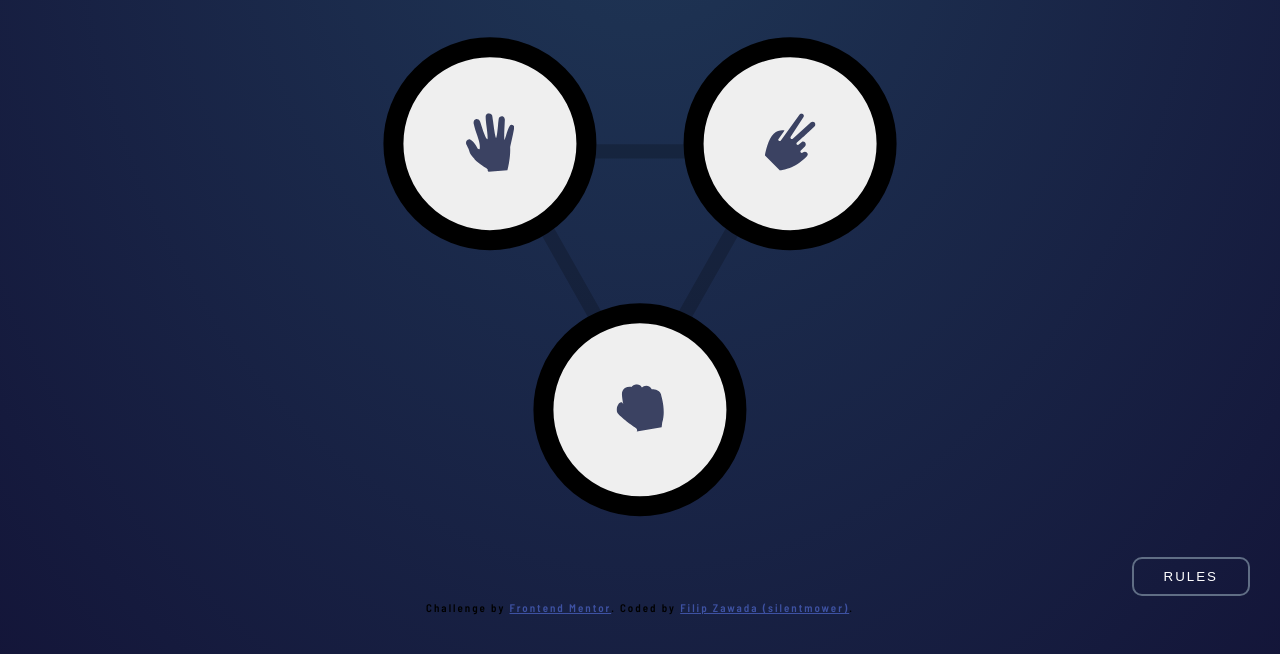
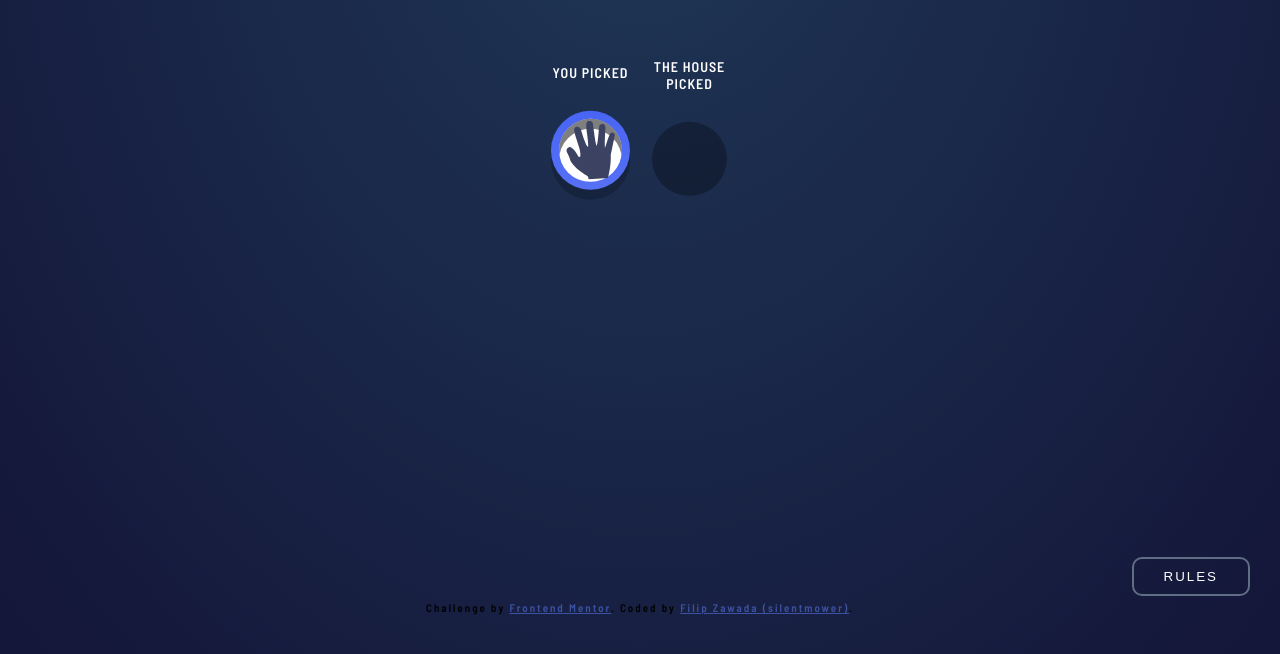
Before and after one commit to silentmower/Frontend-Mentor, a plain HTML site: page rock-paper-scissors-master/rock-paper-scissors-master/index.html in a window 1280 px wide. Shown: the part 186-840 px from the top of the page. Drawn offline with Linux system fonts and the light colour scheme.

Commit message:
added fight section

```diff
--- a/rock-paper-scissors-master/rock-paper-scissors-master/index.html
+++ b/rock-paper-scissors-master/rock-paper-scissors-master/index.html
@@ -22,16 +22,40 @@
   </header>
 
   <main>
-    <section class="game">
+
+    <!-- start menu -->
+    <!-- <section class="game">
       <button class="paperbtn">
-       <img src="./images/icon-paper.svg" alt="paper-icon">
+        <div class="btnimg">
+          <img src="./images/icon-paper.svg" alt="paper-icon">
+       </div>
       </button>
       <button class="scissorsbtn">
-       <img src="./images/icon-scissors.svg" alt="scissors-icon">
+        <div class="btnimg">
+          <img src="./images/icon-scissors.svg" alt="scissors-icon">
+        </div>
       </button>
       <button class="rockbtn">
-        <img src="./images/icon-rock.svg" alt="rock-icon">
+        <div class="btnimg">
+          <img src="./images/icon-rock.svg" alt="rock-icon">
+        </div>
        </button>
+    </section> -->
+
+  <!--  fight  -->
+    <section class="fight">
+     <div class="picked">
+        <span>YOU PICKED</span>
+        <button class="paperbtn">
+        <div class="btnimg">
+          <img src="./images/icon-paper.svg" alt="paper-icon">
+       </div>
+      </button>
+      </div>
+     <div class="picked">
+      <span>THE HOUSE PICKED</span>
+      <div class="placeholder"></div>
+    </div>
     </section>
 
 </main>
--- a/rock-paper-scissors-master/rock-paper-scissors-master/style.css
+++ b/rock-paper-scissors-master/rock-paper-scissors-master/style.css
@@ -4,6 +4,9 @@
 --textColor: hsl(229, 25%, 31%);
 --scoreColor: hsl(229, 64%, 46%);
 --borderColor: hsl(217, 16%, 45%);
+--scissorsGradient: hsl(39, 89%, 49%), hsl(40, 84%, 53%);
+--paperGradient: hsl(230, 89%, 62%), hsl(230, 89%, 65%);
+--rockGradient: hsl(349, 71%, 52%), hsl(349, 70%, 56%);
 }
 
 *{
@@ -59,7 +62,7 @@ main{
     margin: 0 auto;
     position: relative;
     padding-top: 150px;
-
+}
 section {
     position: absolute;
     top: 50%;
@@ -67,7 +70,7 @@ section {
     transform: translate(-50%, -50%);
 }
 
-}
+
 .game {
   aspect-ratio: 313 / 278;
     background-image: url("./images/bg-triangle.svg");
@@ -82,27 +85,118 @@ section {
     height: 80%;
     aspect-ratio: 1/1;
     border-radius: 50%;
-    border: 20px solid ;
+    border: none;
+    display: flex;
+    justify-content: center;
+    align-items: center;
+    box-shadow: inset 0px -10px 0px rgba(0, 0, 0, 0.5);
 }
 
 .paperbtn{
+        background: linear-gradient(var(--paperGradient));
+
+}
+
+.scissorsbtn{
+    background: linear-gradient(var(--scissorsGradient));
+}
+
+.rockbtn{
+    background: linear-gradient(var(--rockGradient));
+}
+
+
+
+.game .paperbtn{
     left: 0;
     top: 0;
     transform: translate(-50%, -50%);
 
 }
 
-.scissorsbtn{
+.game .scissorsbtn{
     right: 0;
     top: 0;
     transform: translate(50%, -50%);
 }
 
-.rockbtn{
+.game .rockbtn{
     bottom: 0;
     left: 50%;
     transform: translate(-50%, 50%);
 }
+
+.btnimg {
+    background-color: white;
+    height: 80%;
+    aspect-ratio: 1/1;
+    border-radius: 50%;
+    display: flex;
+    justify-content: center;
+    align-items: center;
+    box-shadow: inset 0px 10px 0px rgba(0, 0, 0, 0.5);
+}
+
+.game img {
+    width: 50%;
+}
+
+.fight {
+  display: flex;
+  justify-content: space-between;
+  align-items: center;
+  max-width: 600px;
+  margin: 0 auto;
+  padding: 0 auto;
+  color: white;
+  margin-top: -150px;
+}
+
+.picked {
+  display: flex;
+  flex-direction: column;
+  align-items: center;
+  gap: 30px;
+  flex: 1;
+  text-align: center;
+  justify-content: center;
+  padding: 0 auto;
+  width: 50%;
+}
+
+
+.fight button {
+  width: 80%;
+  aspect-ratio: 1/1;
+  border-radius: 50%;
+  border: none;
+  display: flex;
+  justify-content: center;
+  align-items: center;
+  box-shadow: 0px 10px 0px rgba(0, 0, 0, 0.2);
+}
+
+
+.picked span{
+    display: block;
+    width: 100%;
+    text-align: center;
+    font-size: 14px;
+    letter-spacing: 1px;
+}
+
+.placeholder {
+  width: 75%;
+  aspect-ratio: 1/1;
+  border-radius: 50%;
+  background: rgba(0, 0, 0, 0.3);
+}
+
+
+
+
+
+
 
 .rules{
    position: fixed;
@@ -125,6 +219,22 @@ section {
 
 
 
+
+
+
+
+
+
+
+
+
+
+
+
+
+
+
+
 footer{
     position: fixed;
     bottom: 0;
```
